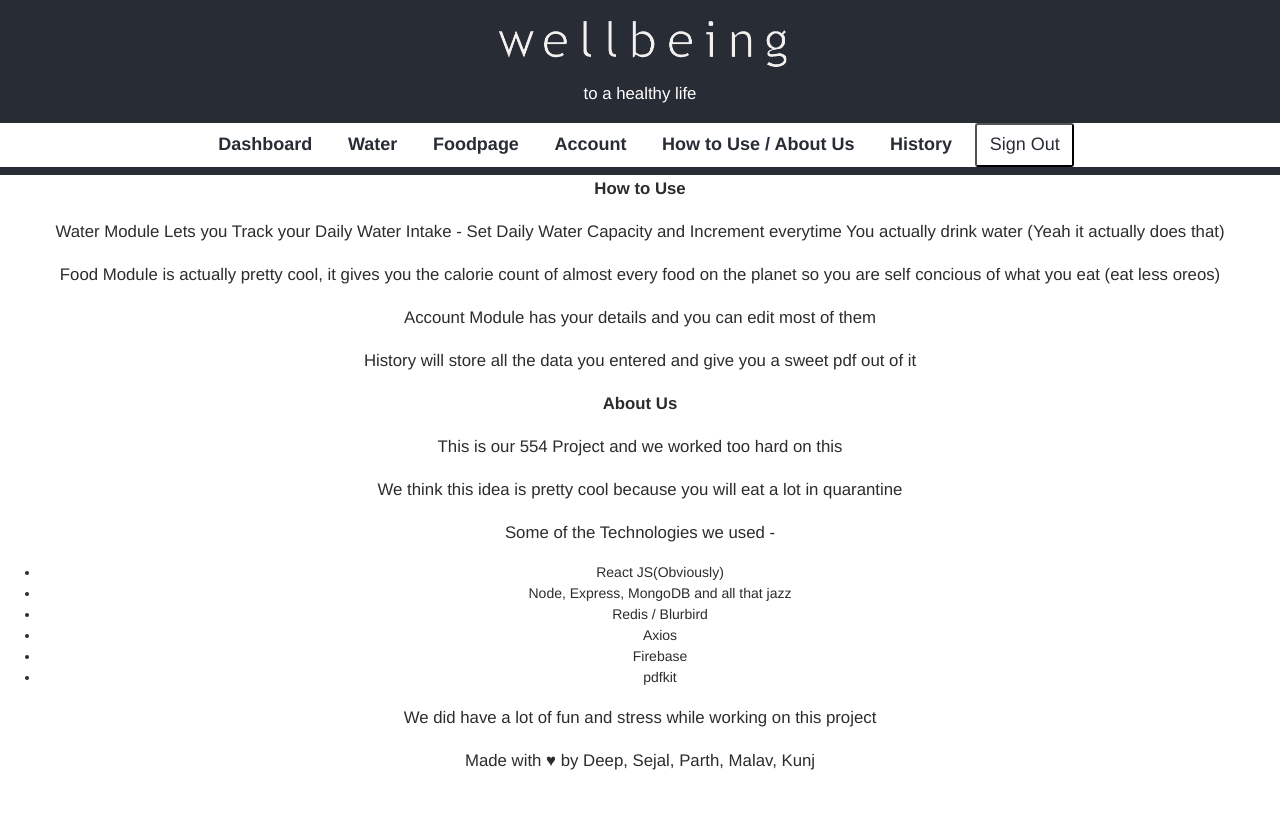
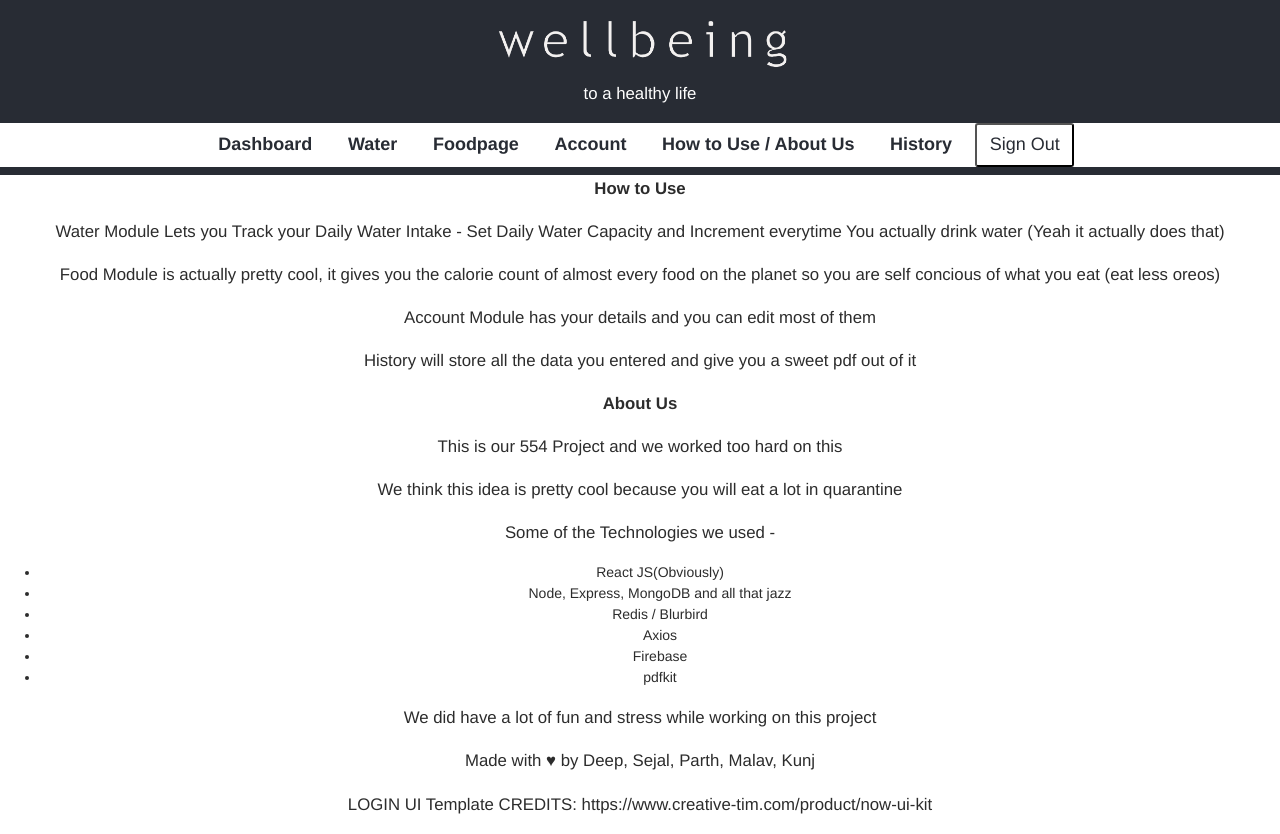
Before and after one commit to bholetanaya2715/CS554-Project-React, a React (Create React App) app: page /about in a window 1280 px wide. Before the commit the page ends 800 px from the top, so only its background shows below. Built offline with nearby package versions, Linux system fonts and the light colour scheme; no server answers; sample sign-in values are in the browser's storage.

Commit message:
Update About.js

```diff
--- a/src/Components/About.js
+++ b/src/Components/About.js
@@ -111,6 +111,15 @@ const About = () => {
           Made with ♥ by Deep, Sejal, Parth, Malav, Kunj
         </p>
       </div>
+      <div>
+        <p
+          style={{
+            fontWeight: 400,
+          }}
+        >
+          LOGIN UI Template CREDITS: https://www.creative-tim.com/product/now-ui-kit
+        </p>
+      </div>
     </div>
   );
 };
```
